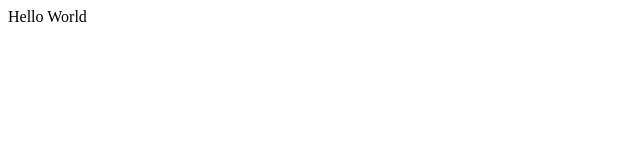
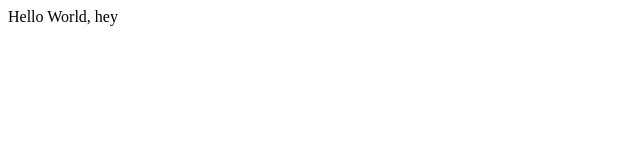
Before and after one commit to farmo-doover/pump_controller, a plain HTML site: page assets/index.html in a window 1280 px wide. Shown: the full height of the page, 0-640 px from the left. Drawn offline with Linux system fonts and the light colour scheme.

```diff
--- a/assets/index.html
+++ b/assets/index.html
@@ -1,3 +1,3 @@
 <div>
-    Hello World
+    Hello World, hey
 </div>
```
